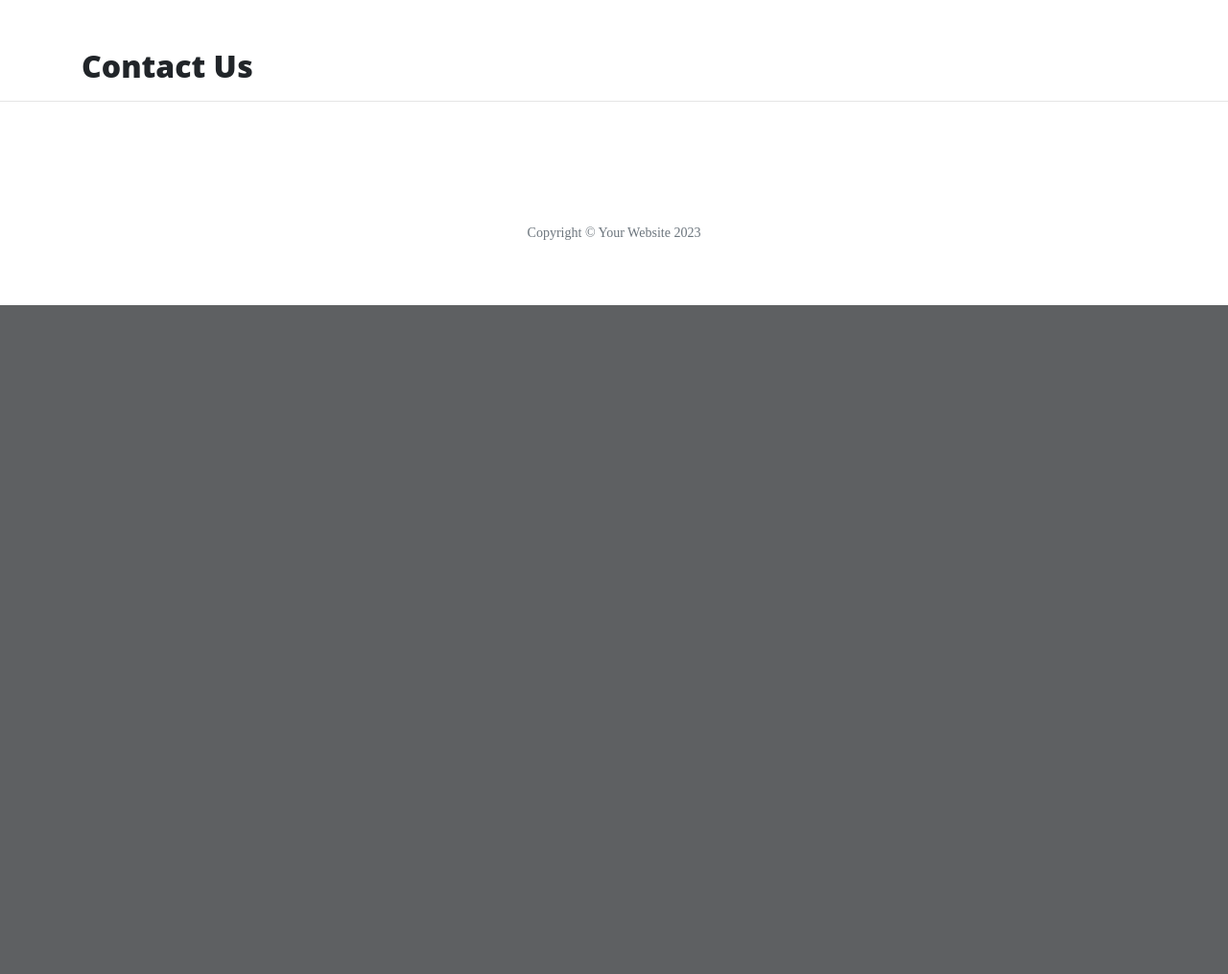
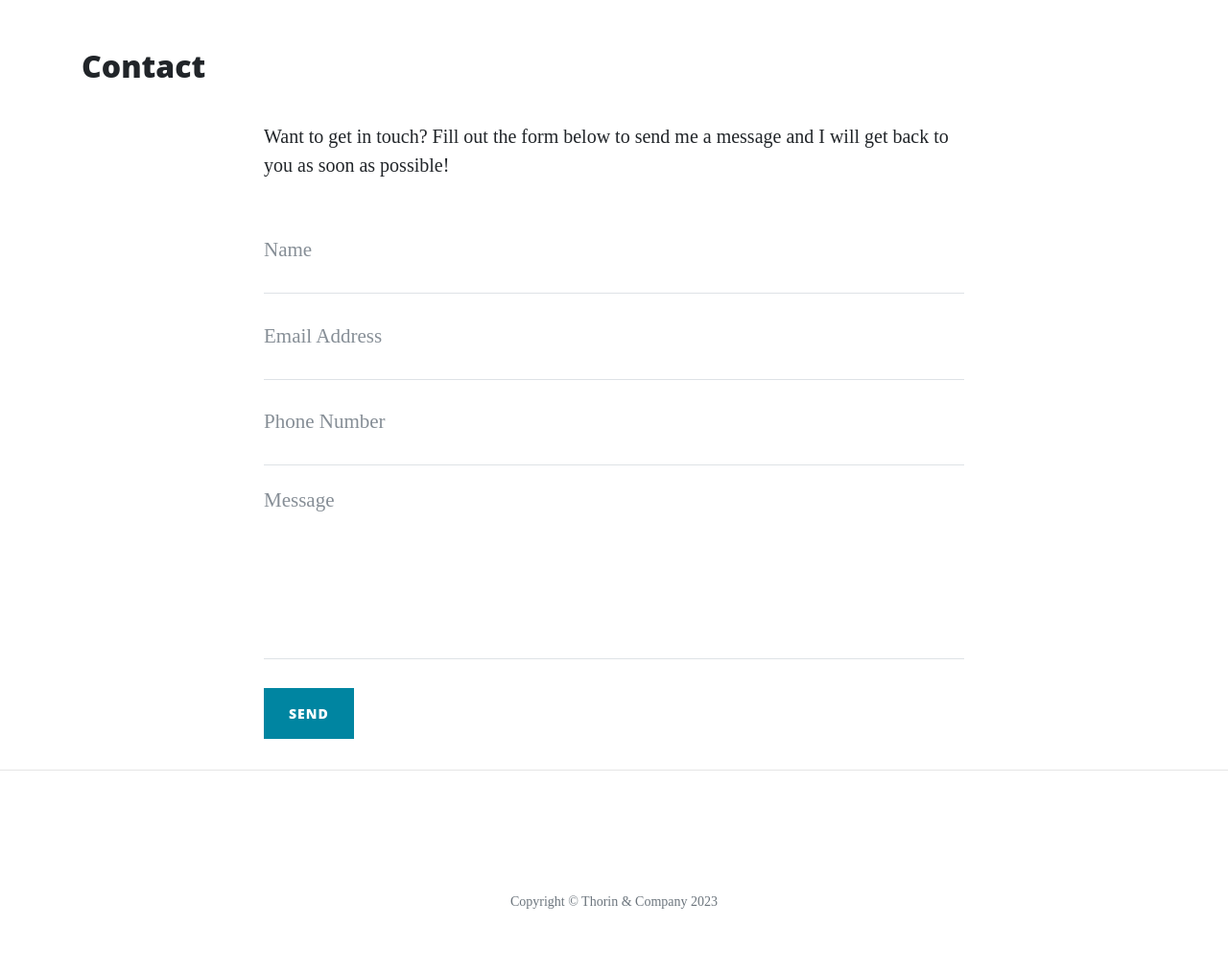
Before and after one commit to szilvia-csernus/thorin-flask-app, a Flask app: page /contact in a window 1280 px wide. Shown: the part 628-1643 px from the top of the page at 96% size. Before the commit the page ends 946 px from the top, so only its background shows below. Run offline with Flask 3, Linux system fonts and the light colour scheme; some libraries are stand-ins or nearby versions.

Commit message:
add data and style

```diff
--- a/run.py
+++ b/run.py
@@ -1,8 +1,12 @@
 import os
-from flask import Flask, render_template
+import json
+from flask import Flask, render_template, request, flash
+if os.path.exists("env.py"):
+    import env
 
 
 app = Flask(__name__)
+app.secret_key = os.environ.get("SECRET_KEY")
 
 
 @app.route("/")
@@ -12,17 +16,36 @@ def index():
 
 @app.route("/about")
 def about():
-    return render_template("about.html")
+    data = []
+    with open("data/company.json", "r") as json_data:
+        data = json.load(json_data)
+
+    return render_template("about.html", page_title="About", company=data)
 
 
-@app.route("/contact")
+@app.route("/about/<member_name>")
+def about_member(member_name):
+    member = {}
+    with open("data/company.json", "r") as json_data:
+        data = json.load(json_data)
+        for obj in data:
+            if obj["url"] == member_name:
+                member = obj
+
+    return render_template("member.html", member=member)
+
+@app.route("/contact", methods=["GET", "POST"])
 def contact():
-    return render_template("contact.html")
+    if request.method == "POST":
+        flash("Thanks {}, we have received your message!".format(
+            request.form.get("name")
+        ))
+    return render_template("contact.html", page_title="Contact")
 
 
 @app.route("/careers")
 def careers():
-    return render_template("careers.html")
+    return render_template("careers.html", page_title="Careers")
 
 
 if __name__ == "__main__":
--- /dev/null
+++ b/static/css/style.css
@@ -0,0 +1,3 @@
+.col-md-5 img {
+    width: 100%;
+}
--- a/templates/base.html
+++ b/templates/base.html
@@ -4,8 +4,9 @@
     <meta charset="UTF-8">
     <meta http-equiv="X-UA-Compatible" content="IE=edge">
     <meta name="viewport" content="width=device-width, initial-scale=1.0">
-    <link rel="stylesheet" href="{{ url_for('static', filename='vendor/bootstrap/css/bootstrap.min.css')}}">
-    <link rel="stylesheet" href="{{ url_for('static', filename='css/clean-blog.min.css')}}">
+    <link rel="stylesheet" href="{{ url_for('static', filename='vendor/bootstrap/css/bootstrap.min.css')}}" type="text/css">
+    <link rel="stylesheet" href="{{ url_for('static', filename='css/clean-blog.min.css')}}" type="text/css">
+    <link rel="stylesheet" href="{{ url_for('static', filename='css/style.css')}}" type="text/css">
     <title>Hello Flask</title>
 </head>
 <body>
@@ -92,7 +93,7 @@
               </a>
             </li>
           </ul>
-          <p class="copyright text-muted">Copyright &copy; Your Website <span id="copyright"></span></p>
+          <p class="copyright text-muted">Copyright &copy; Thorin &amp; Company <span id="copyright"></span></p>
         </div>
       </div>
     </div>
--- a/templates/careers.html
+++ b/templates/careers.html
@@ -1,4 +1,4 @@
 {% extends "base.html" %}
 {% block content %}
-    <h2>Come Work with us!</h2>
+    <h2>{{ page_title }}</h2>
 {% endblock %}
--- a/templates/contact.html
+++ b/templates/contact.html
@@ -1,4 +1,62 @@
 {% extends "base.html" %}
 {% block content %}
-    <h2>Contact Us</h2>
+<h2>{{ page_title }}</h2>
+
+<div class="row">
+    <div class="col-lg-8 col-md-10 mx-auto">
+
+        {% with messages = get_flashed_messages() %}
+            {% if messages %}
+                <ul class="flashes">
+                    {%for message in messages %}
+                        <li>{{ message }}</li>
+                    {% endfor %}
+                </ul>
+            {% endif %}
+        {% endwith %}
+
+        <p>Want to get in touch? Fill out the form below to send me a message and I will get back to you as soon as
+            possible!</p>
+        <form method="POST" name="sentMessage" id="contactForm" novalidate>
+            <div class="control-group">
+                <div class="form-group floating-label-form-group controls">
+                    <label>Name</label>
+                    <input type="text" class="form-control" placeholder="Name" id="name" name="name" required
+                        data-validation-required-message="Please enter your name.">
+                    <p class="help-block text-danger"></p>
+                </div>
+            </div>
+            <div class="control-group">
+                <div class="form-group floating-label-form-group controls">
+                    <label>Email Address</label>
+                    <input type="email" class="form-control" placeholder="Email Address" id="email" name="email" required
+                        data-validation-required-message="Please enter your email address.">
+                    <p class="help-block text-danger"></p>
+                </div>
+            </div>
+            <div class="control-group">
+                <div class="form-group col-xs-12 floating-label-form-group controls">
+                    <label>Phone Number</label>
+                    <input type="tel" class="form-control" placeholder="Phone Number" id="phone" name="phone" required
+                        data-validation-required-message="Please enter your phone number.">
+                    <p class="help-block text-danger"></p>
+                </div>
+            </div>
+            <div class="control-group">
+                <div class="form-group floating-label-form-group controls">
+                    <label>Message</label>
+                    <textarea rows="5" class="form-control" placeholder="Message" id="message" name="message" required
+                        data-validation-required-message="Please enter a message."></textarea>
+                    <p class="help-block text-danger"></p>
+                </div>
+            </div>
+            <br>
+            <div id="success"></div>
+            <div class="form-group">
+                <button type="submit" class="btn btn-primary" id="sendMessageButton">Send</button>
+            </div>
+        </form>
+    </div>
+</div>
+
 {% endblock %}
```
Also changed, not shown: data/company.json (added, +80 -0 lines), templates/about.html (+36 -1 lines), templates/member.html (added, +15 -0 lines).
